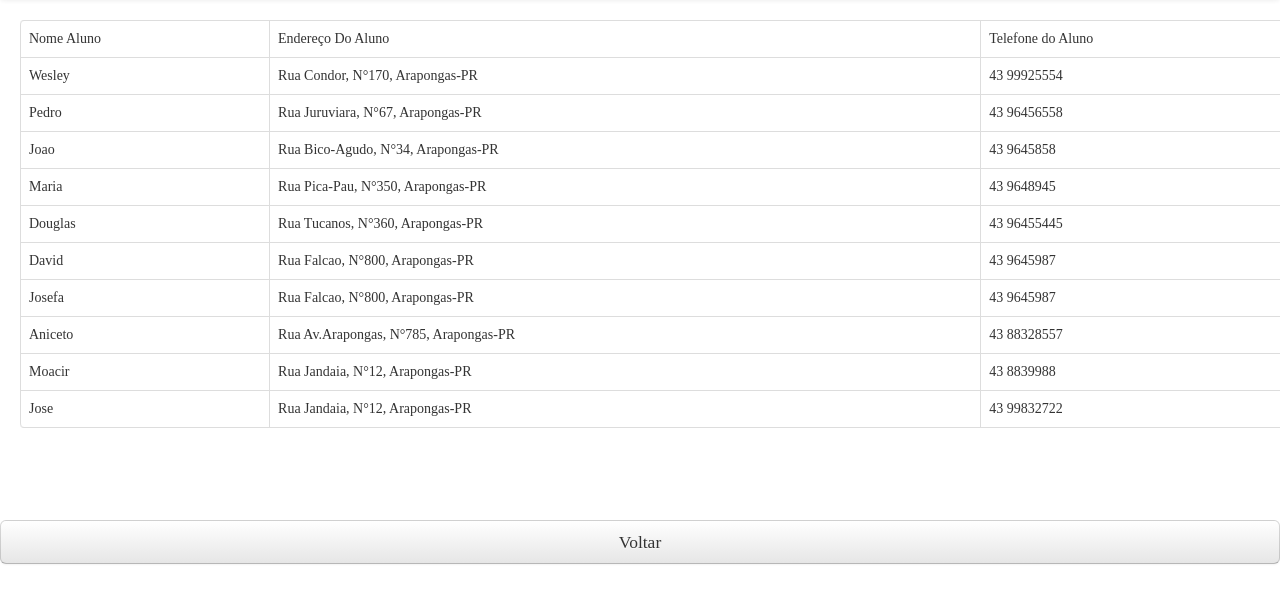
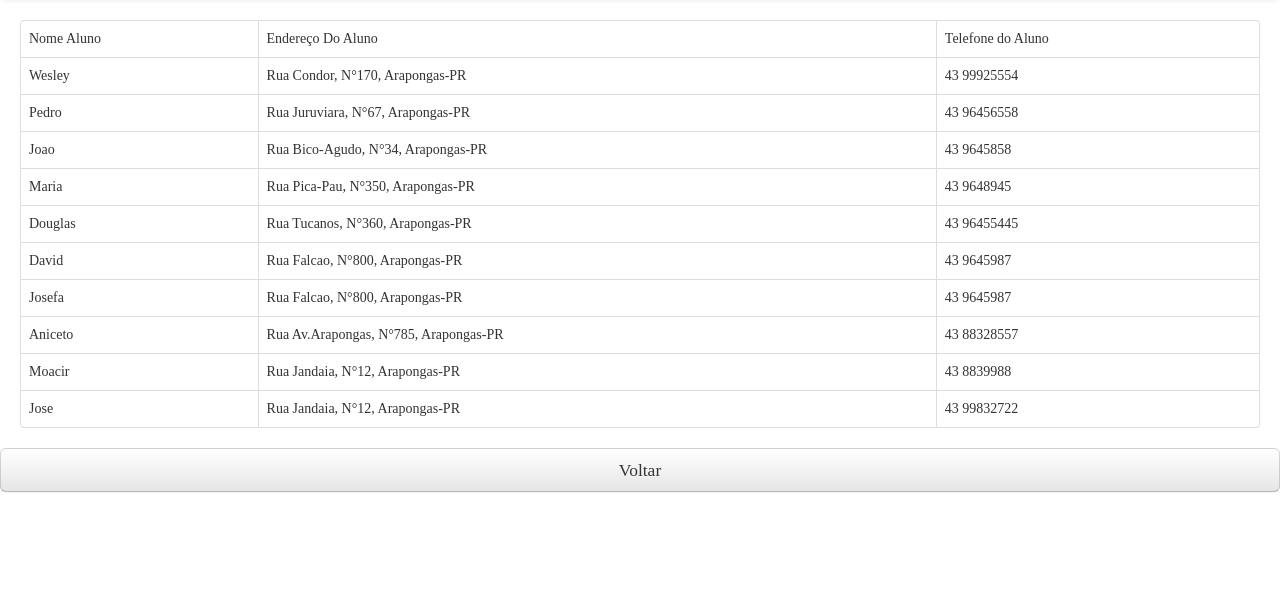
Before and after one commit to WesleySzy/biblioteca.old2, a PHP site: page /show/show_alunos.php in a window 1280 px wide; the page is wider, and only the part inside the window is pictured. Shown: the part 42-645 px from the top of that part. Run offline with PHP 8.4, Linux system fonts and the light colour scheme; data comes from the database, SQL or seed files in the repository.

Commit message:
Update show_alunos.php

```diff
--- a/show/show_alunos.php
+++ b/show/show_alunos.php
@@ -63,7 +63,7 @@ $consulta =mysqli_query($conexao, "SELECT * FROM aluno");
    </div>
 </div>
 
-<div style="width: 1300px; height: 500px; overflow-y: scroll;" class="container-fluid">
+<div overflow-y: scroll;" class="container-fluid">
 <table class="table table-bordered">
     <tr>
       <td>Nome Aluno</td>
```
